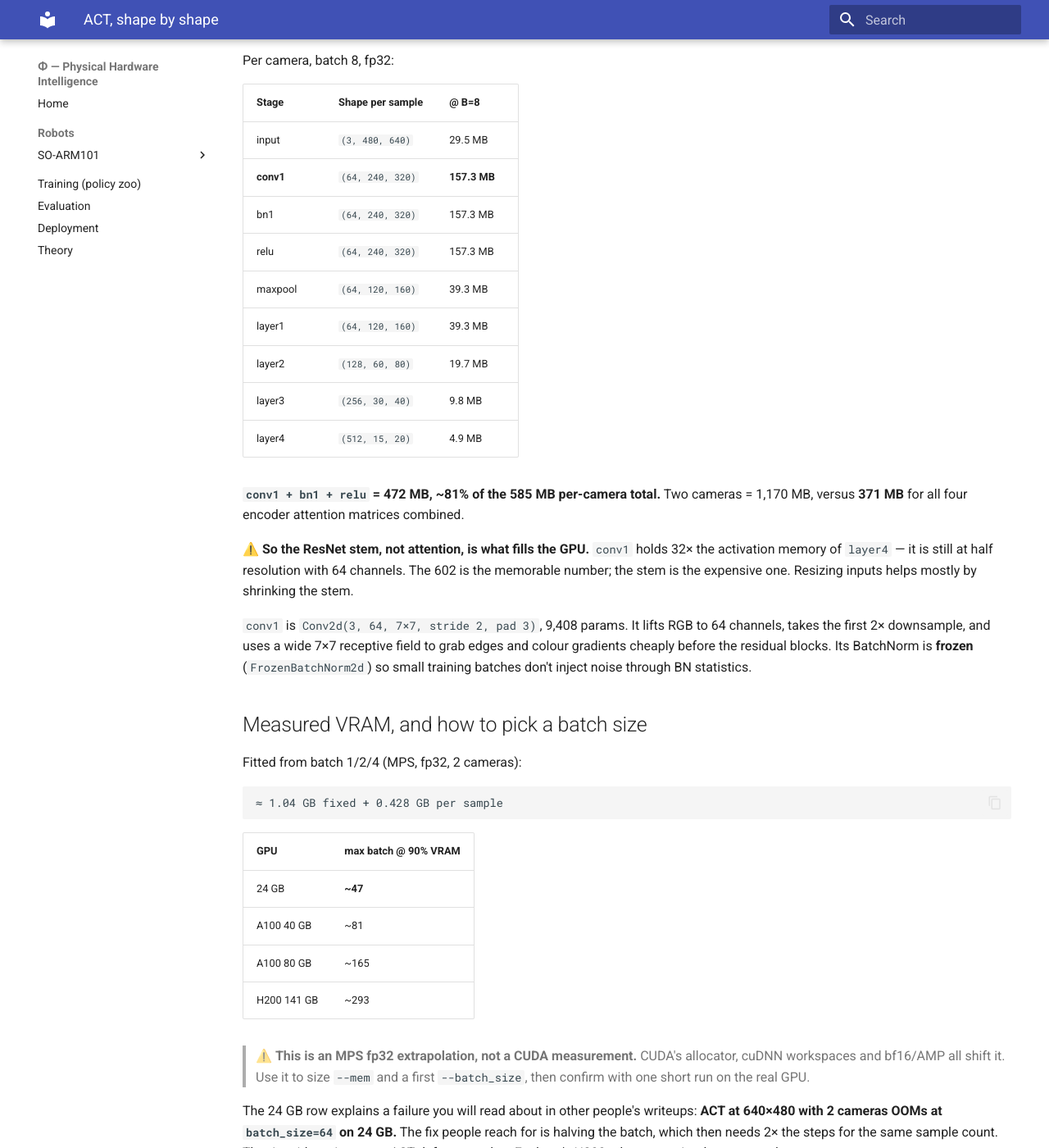
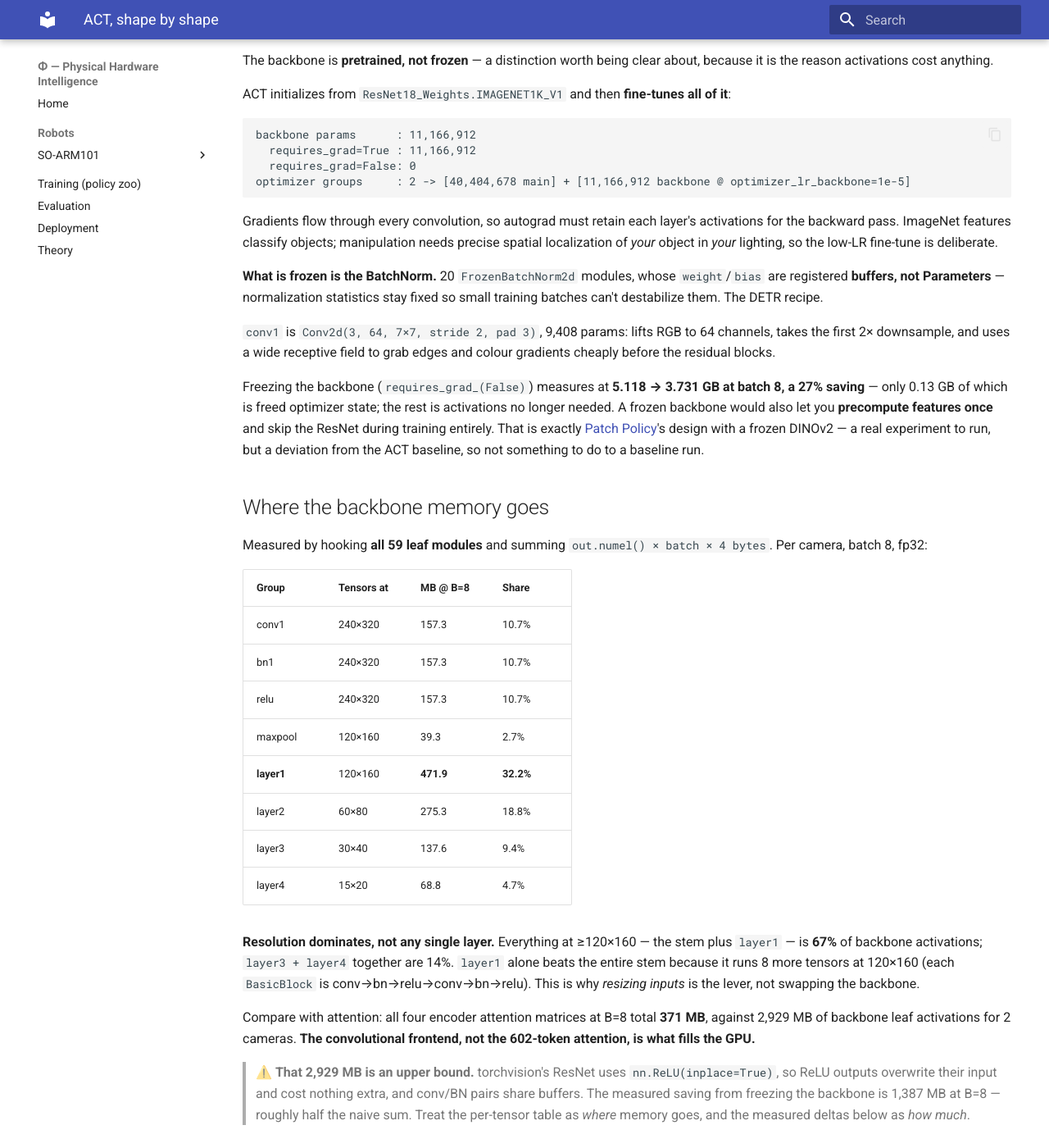
Before and after one commit to physical-hardware-intelligence/phi, an MkDocs documentation site: the page built from docs/theory/act-shapes.md, in a window 1280 px wide and 1400 px high, scrolled down 1699 px. Shown: the whole window at 82% size. Built offline with MkDocs 1.6.1 and Material for MkDocs 9.7.7, drawn with Linux system fonts in a browser that asks for light colours; some of the changed text lies outside the part shown.

Commit message:
fix(theory): correct the activation accounting and the VRAM fit in act-shapes
Two measurement errors in e3b5e51, both found by asking why a pretrained
backbone costs memory at all.

1. Per-stage activations hooked only the 8 stage groups, so layer1-4 each
   contributed a single tensor and the residual blocks' internals were
   missed. Re-run over all 59 leaf modules: the stem is 35% of backbone
   activations, not 81%, and layer1 alone is 32%. The real claim is that
   resolution dominates - everything at >=120x160 is 67% - not that any
   one layer does. Also notes the per-tensor sum is an upper bound, since
   resnet18 uses inplace ReLU.

2. The batch-size fit measured B=1,2,4 in one process, and
   driver_allocated_memory is a monotonic high-water mark, so each reading
   inherited the previous cache. Re-measured one process per point:
   0.49 GB fixed + 0.575 GB/sample, not 1.04 + 0.428. The 24 GB ceiling
   drops from ~47 to ~36, which fits the reported OOM at 64 better.

Adds the section this question deserved: pretrained is not frozen. All
11,166,912 backbone params have requires_grad=True and get their own
optimizer group at optimizer_lr_backbone; what is frozen is BatchNorm,
whose weight/bias are buffers. Freezing measures 27% cheaper at batch 8.

Co-Authored-By: Claude Opus 5 <noreply@anthropic.com>

````diff
--- a/docs/theory/act-shapes.md
+++ b/docs/theory/act-shapes.md
@@ -44,42 +44,73 @@ ResNet18 output stride = 32        3×480×640 → 512×15×20
 
 At 224×224 the same 2-camera setup gives `7×7=49` per camera → **100 tokens, 6× shorter**.
 
-## Where the memory actually goes
+## Why the backbone is in memory at all
 
-Per camera, batch 8, fp32:
+The backbone is **pretrained, not frozen** — a distinction worth being clear about, because it is the reason activations cost anything.
 
-| Stage | Shape per sample | @ B=8 |
-|---|---|---|
-| input | `(3, 480, 640)` | 29.5 MB |
-| **conv1** | `(64, 240, 320)` | **157.3 MB** |
-| bn1 | `(64, 240, 320)` | 157.3 MB |
-| relu | `(64, 240, 320)` | 157.3 MB |
-| maxpool | `(64, 120, 160)` | 39.3 MB |
-| layer1 | `(64, 120, 160)` | 39.3 MB |
-| layer2 | `(128, 60, 80)` | 19.7 MB |
-| layer3 | `(256, 30, 40)` | 9.8 MB |
-| layer4 | `(512, 15, 20)` | 4.9 MB |
+ACT initializes from `ResNet18_Weights.IMAGENET1K_V1` and then **fine-tunes all of it**:
 
-**`conv1 + bn1 + relu` = 472 MB, ~81% of the 585 MB per-camera total.** Two cameras = 1,170 MB, versus **371 MB** for all four encoder attention matrices combined.
+```
+backbone params      : 11,166,912
+  requires_grad=True : 11,166,912
+  requires_grad=False: 0
+optimizer groups     : 2 -> [40,404,678 main] + [11,166,912 backbone @ optimizer_lr_backbone=1e-5]
+```
 
-⚠️ **So the ResNet stem, not attention, is what fills the GPU.** `conv1` holds 32× the activation memory of `layer4` — it is still at half resolution with 64 channels. The 602 is the memorable number; the stem is the expensive one. Resizing inputs helps mostly by shrinking the stem.
+Gradients flow through every convolution, so autograd must retain each layer's activations for the backward pass. ImageNet features classify objects; manipulation needs precise spatial localization of *your* object in *your* lighting, so the low-LR fine-tune is deliberate.
 
-`conv1` is `Conv2d(3, 64, 7×7, stride 2, pad 3)`, 9,408 params. It lifts RGB to 64 channels, takes the first 2× downsample, and uses a wide 7×7 receptive field to grab edges and colour gradients cheaply before the residual blocks. Its BatchNorm is **frozen** (`FrozenBatchNorm2d`) so small training batches don't inject noise through BN statistics.
+**What is frozen is the BatchNorm.** 20 `FrozenBatchNorm2d` modules, whose `weight`/`bias` are registered **buffers, not Parameters** — normalization statistics stay fixed so small training batches can't destabilize them. The DETR recipe.
+
+`conv1` is `Conv2d(3, 64, 7×7, stride 2, pad 3)`, 9,408 params: lifts RGB to 64 channels, takes the first 2× downsample, and uses a wide receptive field to grab edges and colour gradients cheaply before the residual blocks.
+
+Freezing the backbone (`requires_grad_(False)`) measures at **5.118 → 3.731 GB at batch 8, a 27% saving** — only 0.13 GB of which is freed optimizer state; the rest is activations no longer needed. A frozen backbone would also let you **precompute features once** and skip the ResNet during training entirely. That is exactly [Patch Policy](../training/README.md)'s design with a frozen DINOv2 — a real experiment to run, but a deviation from the ACT baseline, so not something to do to a baseline run.
+
+## Where the backbone memory goes
+
+Measured by hooking **all 59 leaf modules** and summing `out.numel() × batch × 4 bytes`. Per camera, batch 8, fp32:
+
+| Group | Tensors at | MB @ B=8 | Share |
+|---|---|---|---|
+| conv1 | 240×320 | 157.3 | 10.7% |
+| bn1 | 240×320 | 157.3 | 10.7% |
+| relu | 240×320 | 157.3 | 10.7% |
+| maxpool | 120×160 | 39.3 | 2.7% |
+| **layer1** | 120×160 | **471.9** | **32.2%** |
+| layer2 | 60×80 | 275.3 | 18.8% |
+| layer3 | 30×40 | 137.6 | 9.4% |
+| layer4 | 15×20 | 68.8 | 4.7% |
+
+**Resolution dominates, not any single layer.** Everything at ≥120×160 — the stem plus `layer1` — is **67%** of backbone activations; `layer3 + layer4` together are 14%. `layer1` alone beats the entire stem because it runs 8 more tensors at 120×160 (each `BasicBlock` is conv→bn→relu→conv→bn→relu). This is why *resizing inputs* is the lever, not swapping the backbone.
+
+Compare with attention: all four encoder attention matrices at B=8 total **371 MB**, against 2,929 MB of backbone leaf activations for 2 cameras. **The convolutional frontend, not the 602-token attention, is what fills the GPU.**
+
+> ⚠️ **That 2,929 MB is an upper bound.** torchvision's ResNet uses `nn.ReLU(inplace=True)`, so ReLU outputs overwrite their input and cost nothing extra, and conv/BN pairs share buffers. The measured saving from freezing the backbone is 1,387 MB at B=8 — roughly half the naive sum. Treat the per-tensor table as *where* memory goes, and the measured deltas below as *how much*.
 
 ## Measured VRAM, and how to pick a batch size
 
-Fitted from batch 1/2/4 (MPS, fp32, 2 cameras):
+Measured **one batch size per process** — this matters, see the warning below. MPS, fp32, 2 cameras, chunk 50:
+
+| Batch | GB | Marginal per sample |
+|---|---|---|
+| 1 | 1.469 | — |
+| 2 | 1.701 | 0.232 |
+| 4 | 2.695 | 0.497 |
+| 8 | 5.118 | 0.606 |
+
+Strongly nonlinear at small batch, where fixed cost dominates. Fitting B = 2, 4, 8:
 
 ```
-≈ 1.04 GB fixed + 0.428 GB per sample
+≈ 0.49 GB fixed + 0.575 GB per sample
 ```
 
 | GPU | max batch @ 90% VRAM |
 |---|---|
-| 24 GB | **~47** |
-| A100 40 GB | ~81 |
-| A100 80 GB | ~165 |
-| H200 141 GB | ~293 |
+| 24 GB | **~36** |
+| A100 40 GB | ~61 |
+| A100 80 GB | ~124 |
+| H200 141 GB | ~219 |
+
+> 🚨 **Do not measure several batch sizes in one process.** `torch.mps.driver_allocated_memory()` (and CUDA's `memory_allocated`) report a **monotonic high-water mark**, so the second reading inherits the first's cached blocks. An earlier version of this page reported `1.04 GB + 0.428 GB/sample` and a 24 GB ceiling of ~47 for exactly this reason. **One process per data point.**
 
 > ⚠️ **This is an MPS fp32 extrapolation, not a CUDA measurement.** CUDA's allocator, cuDNN workspaces and bf16/AMP all shift it. Use it to size `--mem` and a first `--batch_size`, then confirm with one short run on the real GPU.
 
````
Also changed, not shown: docs/theory/README.md (+1 -1 lines).
